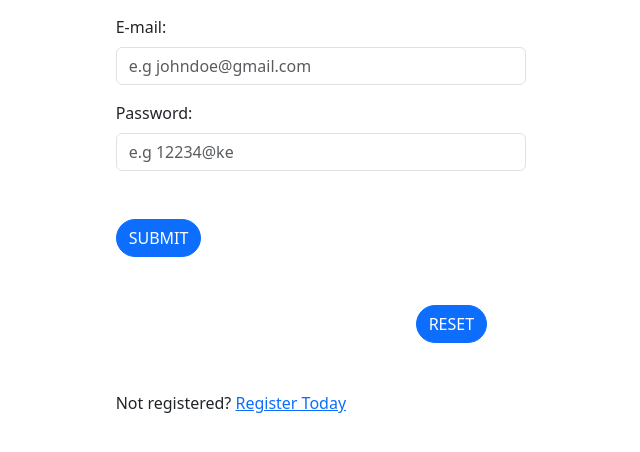
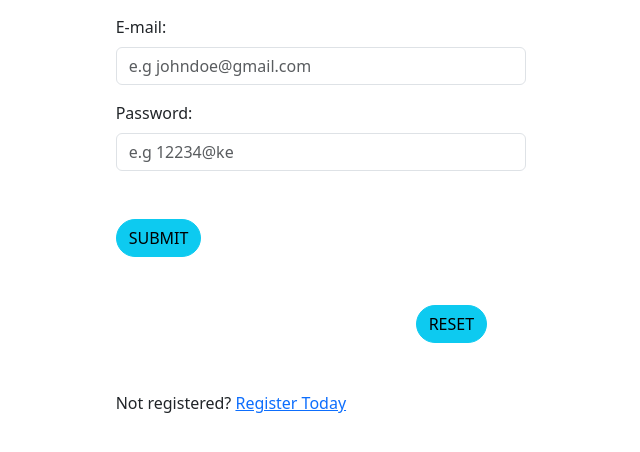
Before and after one commit to tiemah/YouLearn, a PHP site: page /login.php in a window 1280 px wide. Shown: the part 143-595 px from the top of the page, without its empty margins (319-959 px from the left). Run offline with PHP 8.4, Linux system fonts and the light colour scheme; some libraries are stand-ins or nearby versions.

Commit message:
changing the color of buttons in login page to be info

```diff
--- a/login.php
+++ b/login.php
@@ -49,8 +49,8 @@
                 <label for="password" class="form-label text-dark mt-3">Password:</label>
                 <input type="password" name="password" class="form-control" placeholder="e.g 12234@ke" required>
 
-                <input type="submit" class="btn btn-primary mt-5 " value="SUBMIT" name="submit" style="border-radius: 30px;">
-                <input type="submit" class="btn btn-primary mt-5" value="RESET" style="margin-left: 300px; border-radius:30px;">
+                <input type="submit" class="btn btn-info mt-5 " value="SUBMIT" name="submit" style="border-radius: 30px;">
+                <input type="submit" class="btn btn-info mt-5" value="RESET" style="margin-left: 300px; border-radius:30px;">
 
                 <p class="text-dark my-5">Not registered? <a href="register.php">Register Today</a></p>
         </form>
```
